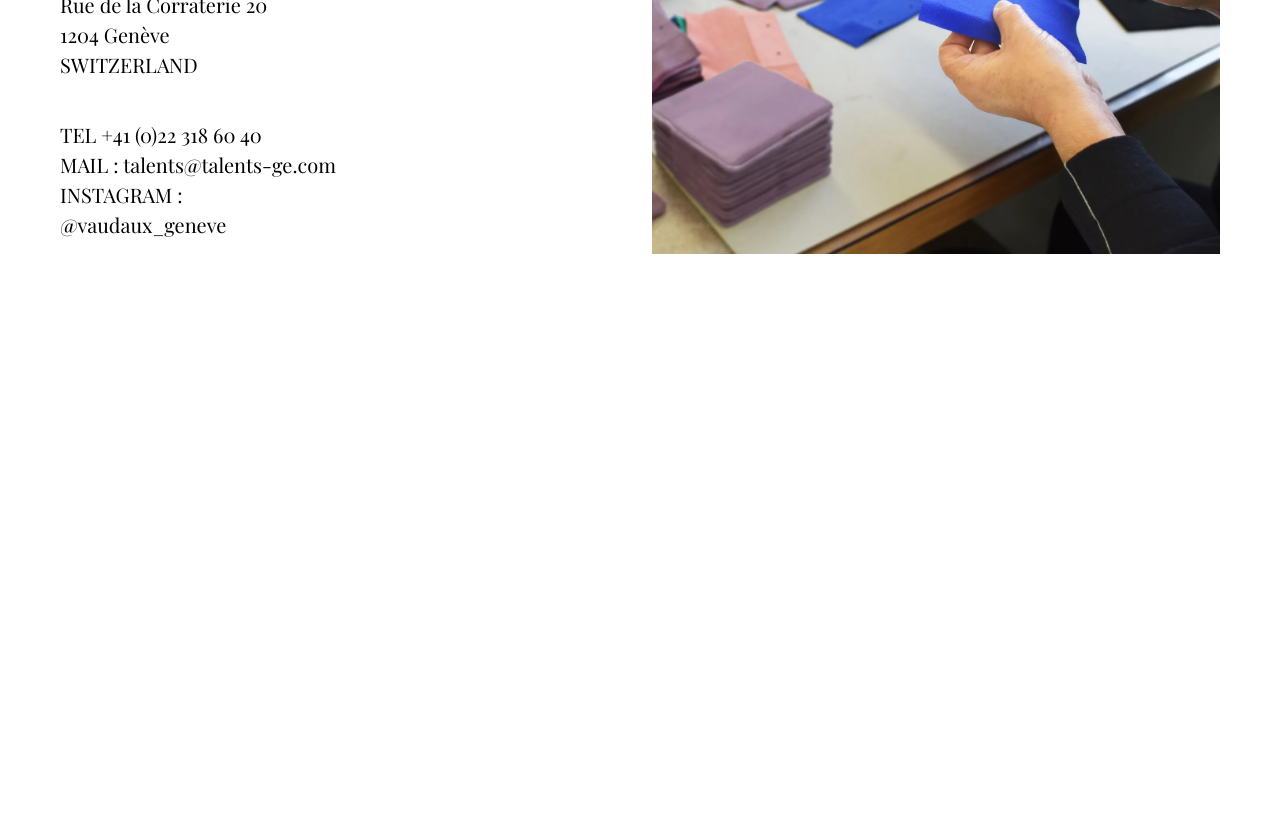
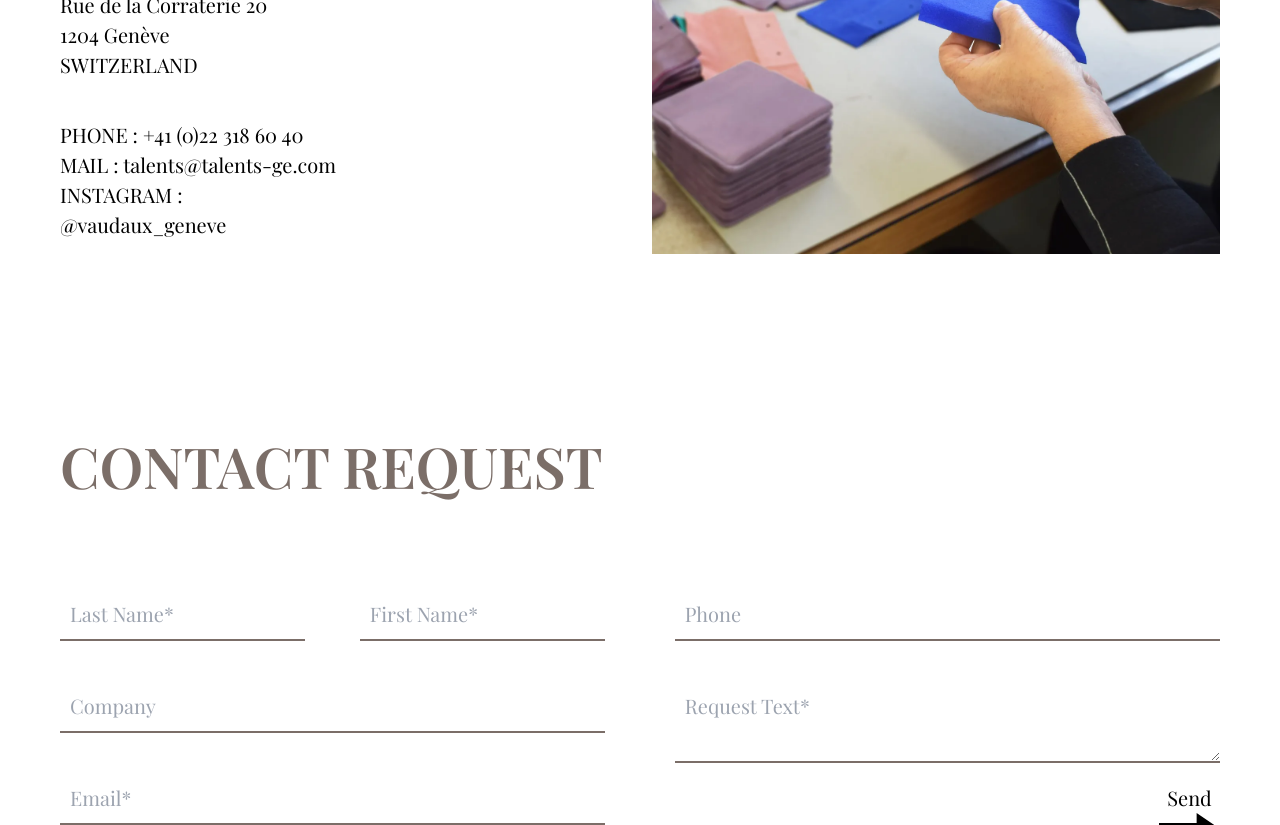
Before and after one commit to maleuh1234/vaudaux, a Vue app in the folder vaudaux-site/: page /#/contact in a window 1280 px wide. Shown: the part 920-1745 px from the top of the page. Before the commit the page ends 1174 px from the top, so only its background shows below. Built offline with nearby package versions, Linux system fonts and the light colour scheme.

Commit message:
formulaire de contact ok, et tradution ok partout

```diff
--- a/vaudaux-site/package.json
+++ b/vaudaux-site/package.json
@@ -11,6 +11,7 @@
     "contentful": "^10.13.2",
     "core-js": "^3.8.3",
     "gsap": "file:gsap-bonus.tgz",
+    "sweetalert2": "^11.12.4",
     "vue": "^3.2.13",
     "vue-router": "^4.0.3"
   },
--- a/vaudaux-site/src/views/ContactView.vue
+++ b/vaudaux-site/src/views/ContactView.vue
@@ -4,12 +4,12 @@
   </div>
   <div class="magic-aliner">
     <div class="text-container">
-      <h2>Nos Bureaux</h2>
+      <h2>{{textes[currentLang].titre}}</h2>
       <p>Rue de la Corraterie 20</p>
       <p>1204 Genève</p>
       <p class="special-margin">SWITZERLAND</p>
       <p>
-        TEL
+        {{textes[currentLang].telephone}}
         <a href="tel:+41223186040">+41 (0)22 318 60 40</a>
       </p>
       <p>
@@ -25,7 +25,202 @@
     </div>
     <img src="../assets/images-home/atelier.webp" alt="extérieur de la boutique" />
   </div>
+
+
+  <div class="contact-form">
+    <h2>{{ textes[currentLang].demandeContact }}</h2>
+    <form @submit.prevent="submitForm">
+      <div class="contact-aligner">
+        <div class="contact-column">
+          <div class="contact-aligner">
+            <input
+              class="contact-input contact-column-small"
+              type="text"
+              id="nom"
+              :placeholder="textes[currentLang].nom"
+              v-model="form.nom"
+              required
+            />
+            <input
+              class="contact-input contact-column-small"
+              type="text"
+              id="prenom"
+              :placeholder="textes[currentLang].prenom"
+              v-model="form.prenom"
+              required
+            />
+          </div>
+          <input
+            class="contact-input w-full"
+            type="text"
+            id="entreprise"
+            :placeholder="textes[currentLang].entreprise"
+            v-model="form.entreprise"
+          />
+          <input
+            class="contact-input w-full"
+            type="email"
+            id="email"
+            :placeholder="textes[currentLang].email"
+            v-model="form.email"
+            required
+          />
+        </div>
+        <div class="contact-column">
+          <input
+            class="contact-input w-full"
+            type="text"
+            id="telephone"
+            :placeholder="textes[currentLang].telephoneLabel"
+            v-model="form.telephone"
+          />
+          <textarea
+            class="contact-input w-full"
+            id="texte_demande"
+            :placeholder="textes[currentLang].texteDemande"
+            v-model="form.texte_demande"
+            required
+          ></textarea>
+          <button class="arrow-button" type="submit">
+            {{ textes[currentLang].envoyer }}
+            <svg
+              width="56"
+              height="12"
+              viewBox="0 0 56 12"
+              fill="none"
+              xmlns="http://www.w3.org/2000/svg"
+            >
+              <path d="M38.6341 2L52 11H38.6341V2Z" fill="black" />
+              <path
+                d="M0 11H38.6341M38.6341 11H52L38.6341 2V11Z"
+                stroke="black"
+                stroke-width="2"
+              />
+            </svg>
+          </button>
+        </div>
+      </div>
+    </form>
+  </div>
+
+
 </template>
+
+<script>
+import Swal from "sweetalert2";
+
+export default {
+  data() {
+    return {
+      textes: {
+        "fr-CH": {
+          titre: "Nos bureaux",
+          telephone: "TEL :",
+
+          //Pour le form
+          nom: "Nom*",
+          prenom: "Prénom*",
+          entreprise: "Entreprise",
+          email: "Email*",
+          telephoneLabel: "Téléphone",
+          texteDemande: "Texte de la demande*",
+          envoyer: "Envoyer",
+          demandeContact: "Demande de contact",
+          validationMessage: "Veuillez remplir tous les champs obligatoires.",
+        },
+        "en-US": {
+          titre: "Our office",
+          telephone: "PHONE :",
+
+          //Pour le form
+          nom: "Last Name*",
+          prenom: "First Name*",
+          entreprise: "Company",
+          email: "Email*",
+          telephoneLabel: "Phone",
+          texteDemande: "Request Text*",
+          envoyer: "Send",
+          demandeContact: "Contact Request",
+          validationMessage: "Please fill in all required fields.",
+        },
+      },
+      currentLang: localStorage.getItem("Language") || "en-US",
+      form: {
+        nom: "",
+        prenom: "",
+        entreprise: "",
+        email: "",
+        telephone: "",
+        texte_demande: "",
+      },
+    };
+  },
+
+methods: {
+    submitForm() {
+      if (
+        !this.form.nom ||
+        !this.form.prenom ||
+        !this.form.email ||
+        !this.form.texte_demande
+      ) {
+        Swal.fire({
+          icon: "error",
+          title: "Erreur",
+          text: this.textes[this.currentLang].validationMessage,
+        });
+        return;
+      }
+
+      const formData = new URLSearchParams();
+      formData.append("nom", this.form.nom);
+      formData.append("prenom", this.form.prenom);
+      formData.append("entreprise", this.form.entreprise);
+      formData.append("email", this.form.email);
+      formData.append("telephone", this.form.telephone);
+      formData.append("texte_demande", this.form.texte_demande);
+
+      fetch("https://chattona.emf-informatique.ch/vaudaux/contact_form.php", {
+        method: "POST",
+        body: formData,
+        headers: {
+          "Content-Type": "application/x-www-form-urlencoded",
+        },
+      })
+        .then((response) => {
+          if (!response.ok) {
+            return response.text().then((text) => {
+              throw new Error(text);
+            });
+          }
+          return response.text();
+        })
+        .then((result) => {
+          Swal.fire({
+            icon: "success",
+            title: "Succès",
+            text: result,
+          });
+          // Réinitialiser le formulaire
+          this.form.nom = "";
+          this.form.prenom = "";
+          this.form.entreprise = "";
+          this.form.email = "";
+          this.form.telephone = "";
+          this.form.texte_demande = "";
+        })
+        .catch((error) => {
+          console.error("Erreur:", error);
+          Swal.fire({
+            icon: "error",
+            title: "Erreur",
+            text: error.message,
+          });
+        });
+    },
+  },
+}
+</script>
 
 <style scoped>
 .page-header {
--- a/vaudaux-site/src/views/CreationView.vue
+++ b/vaudaux-site/src/views/CreationView.vue
@@ -3,7 +3,7 @@
     <h1> {{textes[currentLanguage].Title}}  </h1>
   </div>
   <div>
-    <p class="intro-text">Introductions au créations</p>
+    <p class="intro-text">{{textes[currentLanguage].Intro}} </p>
   </div>
   <div class="creation-grid">
     <RouterLink
@@ -36,9 +36,11 @@ export default {
       textes: {
         "fr-CH": {
           Title: "Creations",
+          Intro: "Introductions au créations fr",
         },
         "en-US": {
           Title: "Creations",
+          Intro: "Introductions au créations en",
         },
       },
 
--- a/vaudaux-site/src/views/Produit.vue
+++ b/vaudaux-site/src/views/Produit.vue
@@ -1,5 +1,5 @@
 <template>
-  <button @click="goBack" class="back-button"><svg width="17" height="29" viewBox="0 0 17 29" fill="none" xmlns="http://www.w3.org/2000/svg"><path d="M15.6 2L3 14.6L15.6 27.2" stroke="black" stroke-width="3.57"/></svg><span>Retour</span></button>
+  <button @click="goBack" class="back-button"><svg width="17" height="29" viewBox="0 0 17 29" fill="none" xmlns="http://www.w3.org/2000/svg"><path d="M15.6 2L3 14.6L15.6 27.2" stroke="black" stroke-width="3.57"/></svg><span>{{textes[currentLanguage].Bouton}}</span></button>
     <div class="product-page">
       <div class="text-container">
         <h1>{{ product.titre }}</h1>
@@ -25,6 +25,15 @@ export default {
   data() {
     return {
       product: {},
+      currentLanguage: localStorage.getItem("Language") || "fr-CH",
+      textes: {
+        "fr-CH": {
+          Bouton: "Retour",
+        },
+        "en-US": {
+          Bouton: "Back",
+        },
+      },
     };
   },
   async created() {
```
Also changed, not shown: 1 other file (tests, documents, lock files or other folders).
